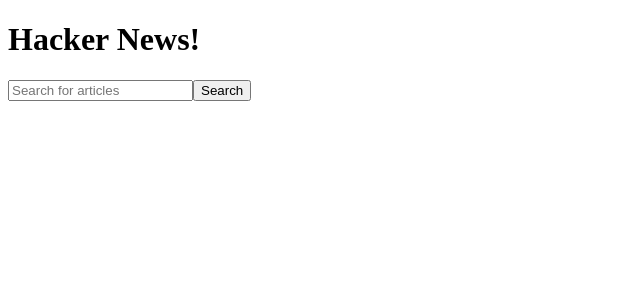
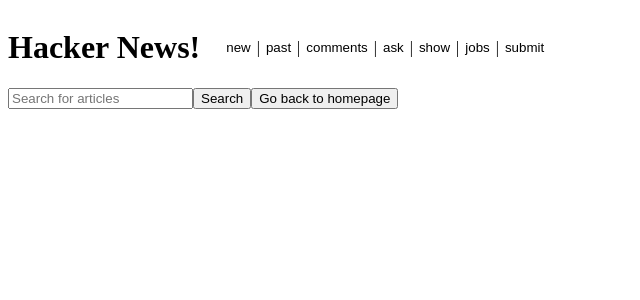
Before and after one commit to MirkoDuric/Hackers-news-WBS, a React (Create React App) app: page /1 in a window 1280 px wide. Shown: the top 300 px of the page, without its empty margins (0-640 px from the left). Built offline with nearby package versions, Linux system fonts and the light colour scheme.

Commit message:
Work in progress

```diff
--- a/src/App.css
+++ b/src/App.css
@@ -1,4 +1,23 @@
-* {
-  list-style: none;
-  text-decoration: none;
+.header {
+  display: flex;
+  justify-content: flex-start;
+  align-items: center;
 }
+.navbar {
+  display: flex;
+  margin-left: 20px;
+}
+.navbar > button {
+  background-color: white;
+  border: 0;
+  cursor: pointer;
+}
+h4 {
+  margin-bottom: 0px;
+}
+p {
+  margin-top: 0px;
+}
+.subtext {
+  font-size: smaller;
+}
--- a/src/App.js
+++ b/src/App.js
@@ -5,18 +5,59 @@
 // import Post from "./views/Post";
 import Posts from "./views/Posts";
 import { Routes, Route } from "react-router-dom";
+import "./App.css";
+import SearchResults from "./components/SearchResults";
+import { useNavigate } from "react-router-dom";
 
 function App() {
   const [isLoading, setIsLoading] = useState(false);
+  const [searchTerm, setSearchTerm] = useState("");
+  const [articles, setArticles] = useState([]);
+  const [page, setPage] = useState(1);
+
+  const navigate = useNavigate();
+
+  const handleSearch = async () => {
+    isLoading(true);
+    try {
+      const res = await fetch(
+        `http://hn.algolia.com/api/v1/search?query=${searchTerm}&page=${page}`
+      );
+      const data = await res.json();
+      setArticles(data.hits);
+      navigate(searchTerm);
+      isLoading(false);
+    } catch (err) {
+      console.error(err);
+    }
+  };
+  const handleInput = (e) => {
+    setSearchTerm(e.target.value);
+  };
 
   return (
     <div>
       <Header />
       <Routes>
-        <Route path="/" element={isLoading ? <LoadingSpinner /> : <Posts />} />
+        <Route
+          path="/"
+          element={
+            isLoading ? (
+              <LoadingSpinner />
+            ) : (
+              <SearchResults articles={articles} />
+            )
+          }
+        />
         <Route path=":endpointTerm" />
       </Routes>
-      <SearchForm isLoading={(e) => setIsLoading(e)} />
+      {/* <Posts searchTerm={searchTerm} /> */}
+      <SearchForm
+        isLoading={(e) => setIsLoading(e)}
+        handleSearch={handleSearch}
+        handleInput={handleInput}
+        searchTerm={searchTerm}
+      />
     </div>
   );
 }
--- a/src/components/Header.js
+++ b/src/components/Header.js
@@ -1,11 +1,18 @@
-import React from 'react'
+import React from "react";
 
 const Header = () => {
   return (
     <div className="header">
+      <div>
         <h1>Hacker News!</h1>
+      </div>
+      <div className="navbar">
+        <button>new</button>|<button>past</button>|<button>comments</button>|
+        <button>ask</button>|<button>show</button>|<button>jobs</button>|
+        <button>submit</button>
+      </div>
     </div>
-  )
-}
+  );
+};
 
-export default Header
+export default Header;
--- a/src/components/SearchForm.js
+++ b/src/components/SearchForm.js
@@ -1,28 +1,22 @@
 import React, { useState } from "react";
 import { useNavigate } from "react-router-dom";
 
-function SearchForm({ isLoading }) {
-  const [searchTerm, setSearchTerm] = useState("");
-  const [articles, setArticles] = useState([]);
+function SearchForm({ handleSearch, handleInput, searchTerm }) {
   const navigate = useNavigate();
-  const handleSearch = async () => {
-    isLoading(true);
-    try {
-      const res = await fetch(
-        `http://hn.algolia.com/api/v1/search?query=${searchTerm}`
-      );
-      const data = await res.json();
-      setArticles(data.hits);
-      navigate(searchTerm);
-      isLoading(false);
-    } catch (err) {
-      console.error(err);
-    }
-  };
-
-  const handleInput = (e) => {
-    setSearchTerm(e.target.value);
-  };
+  // const handleSearch = async () => {
+  //   isLoading(true);
+  //   try {
+  //     const res = await fetch(
+  //       `http://hn.algolia.com/api/v1/search?query=${searchTerm}`
+  //     );
+  //     const data = await res.json();
+  //     setArticles(data.hits);
+  //     navigate(searchTerm);
+  //     isLoading(false);
+  //   } catch (err) {
+  //     console.error(err);
+  //   }
+  // };
 
   return (
     <div>
@@ -33,16 +27,7 @@
         onChange={handleInput}
       />
       <button onClick={handleSearch}>Search</button>
-      {articles.map((article) => (
-        <li key={article.objectId}>
-          <h4>{article.title}</h4>
-          <p>
-            <span className="subtext">
-              {article.points} points by {article.author}
-            </span>
-          </p>
-        </li>
-      ))}
+      <button onClick={() => navigate(-1)}>Go back to homepage</button>
     </div>
   );
 }
--- /dev/null
+++ b/src/components/SearchResults.js
@@ -0,0 +1,18 @@
+import { useState } from "react";
+import { useNavigate } from "react-router-dom";
+export default function SearchResults({ articles }) {
+  return (
+    <ol>
+      {articles.map((article) => (
+        <li key={article.objectId}>
+          <h4>{article.title}</h4>
+          <p>
+            <span className="subtext">
+              {article.points} points by {article.author}
+            </span>
+          </p>
+        </li>
+      ))}
+    </ol>
+  );
+}
--- a/src/views/Posts.js
+++ b/src/views/Posts.js
@@ -1,7 +1,7 @@
 import React from "react";
 import { useState, useEffect } from "react";
 
-const Posts = () => {
+const Posts = ({ searchTerm, isLoading }) => {
   const [posts, setPosts] = useState([]);
   const [page, setPage] = useState(1);
   useEffect(() => {
@@ -10,7 +10,7 @@
 
   const fetchPosts = async () => {
     const response = await fetch(
-      `http://hn.algolia.com/api/v1/search?query=react&page=${page}`
+      `http://hn.algolia.com/api/v1/search?query=${searchTerm}&page=${page}`
     );
 
     const data = await response.json();
```
